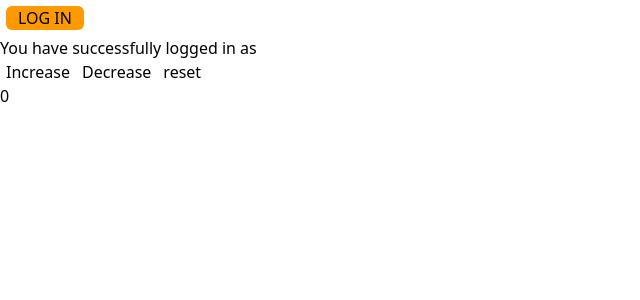
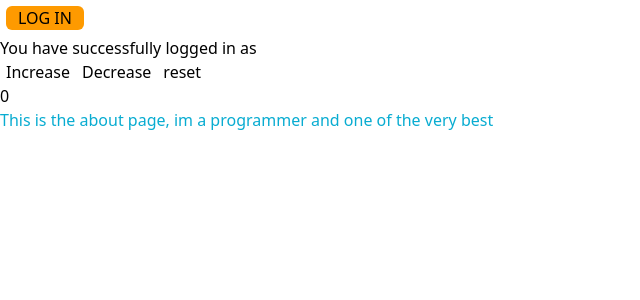
Before and after one commit to sammyyaws/react-tutorials, a React (Vite) app: page / in a window 1280 px wide. Shown: the top 300 px of the page, without its empty margins (0-640 px from the left). Built offline with nearby package versions, Linux system fonts and the light colour scheme.

Commit message:
Update:Learnt to type context part 1

```diff
--- a/src/App.tsx
+++ b/src/App.tsx
@@ -14,6 +14,8 @@ import Container from "./components/Container"
 
 import User from "./components/StatesTyping/User"
 import Reducer from "./components/StatesTyping/Reducer"
+import { ThemeContextProvider } from "./components/StatesTyping/Context/ThemeContext"
+import About from "./components/StatesTyping/Context/About"
 /* const PersonName={
 
  First:"Samuel",
@@ -45,6 +47,9 @@ function App() {
     < >
 <User />
 <Reducer/>
+<ThemeContextProvider>
+<About/>
+</ThemeContextProvider>
 
 
 
--- /dev/null
+++ b/src/components/StatesTyping/Context/About.tsx
@@ -0,0 +1,16 @@
+import { useContext } from "react"
+import { ThemeContext } from "./ThemeContext"
+
+
+
+function About() {
+    const Theme=useContext(ThemeContext)
+  return (
+    <div style={{color:Theme.secondary.main}}>
+      This is the about page, im a programmer
+      and one of the very best
+    </div>
+  )
+}
+
+export default About
--- /dev/null
+++ b/src/components/StatesTyping/Context/Theme.ts
@@ -0,0 +1,11 @@
+export const theme={
+primary:{
+    main:"#5EC2AD",
+    text:"#D7D7D7",
+    },
+secondary:{
+    main:"#08ACD1",
+    text:"#212829",
+}
+
+}
--- /dev/null
+++ b/src/components/StatesTyping/Context/ThemeContext.tsx
@@ -0,0 +1,16 @@
+import { createContext } from "react";
+import { theme } from "./Theme";
+
+export const ThemeContext=createContext(theme)
+
+//typing the provider
+
+type ProviderProps={
+    children:React.ReactNode;
+}
+
+
+export const ThemeContextProvider=({children}:ProviderProps)=>{
+
+    return <ThemeContext.Provider value={theme}>{children}</ThemeContext.Provider>
+}
```
